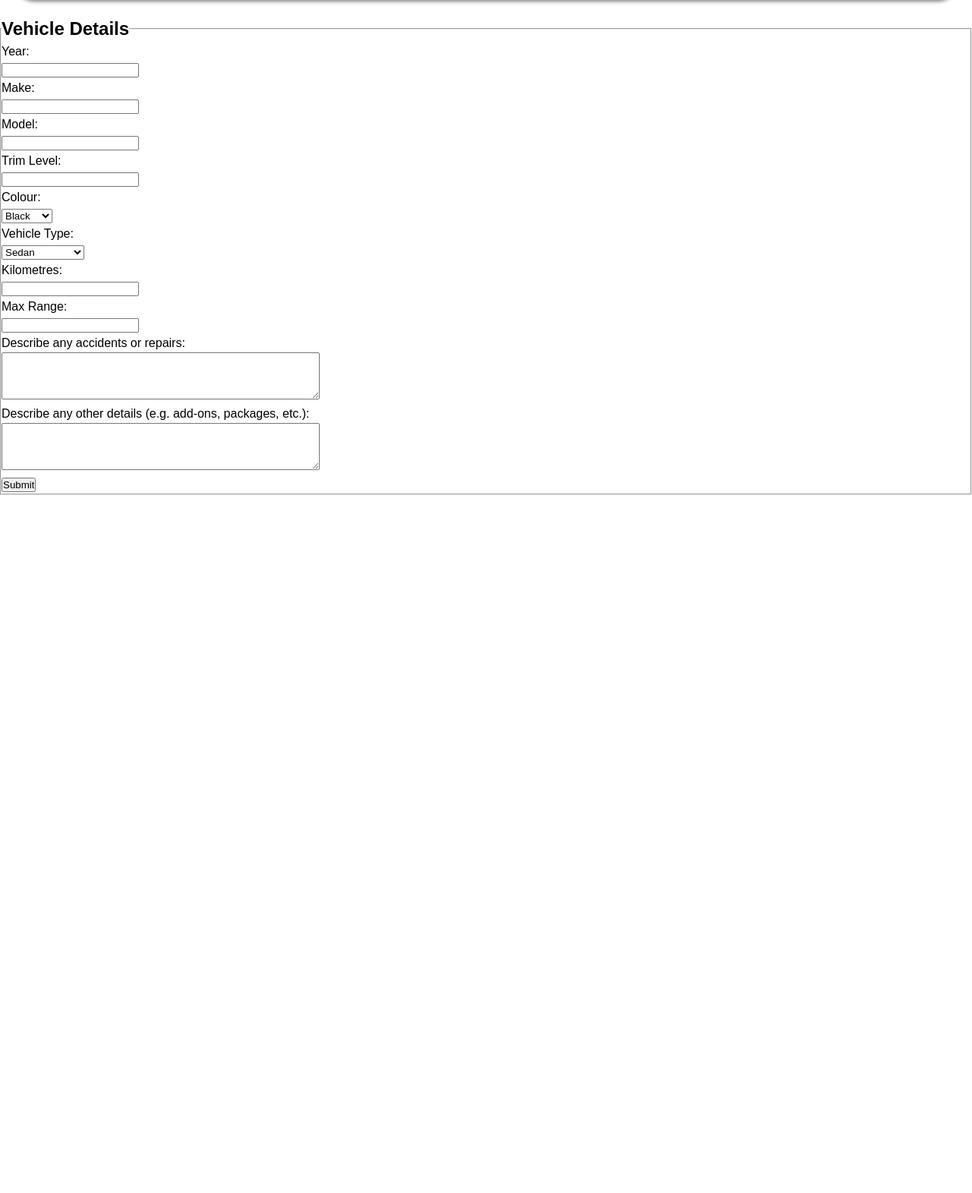
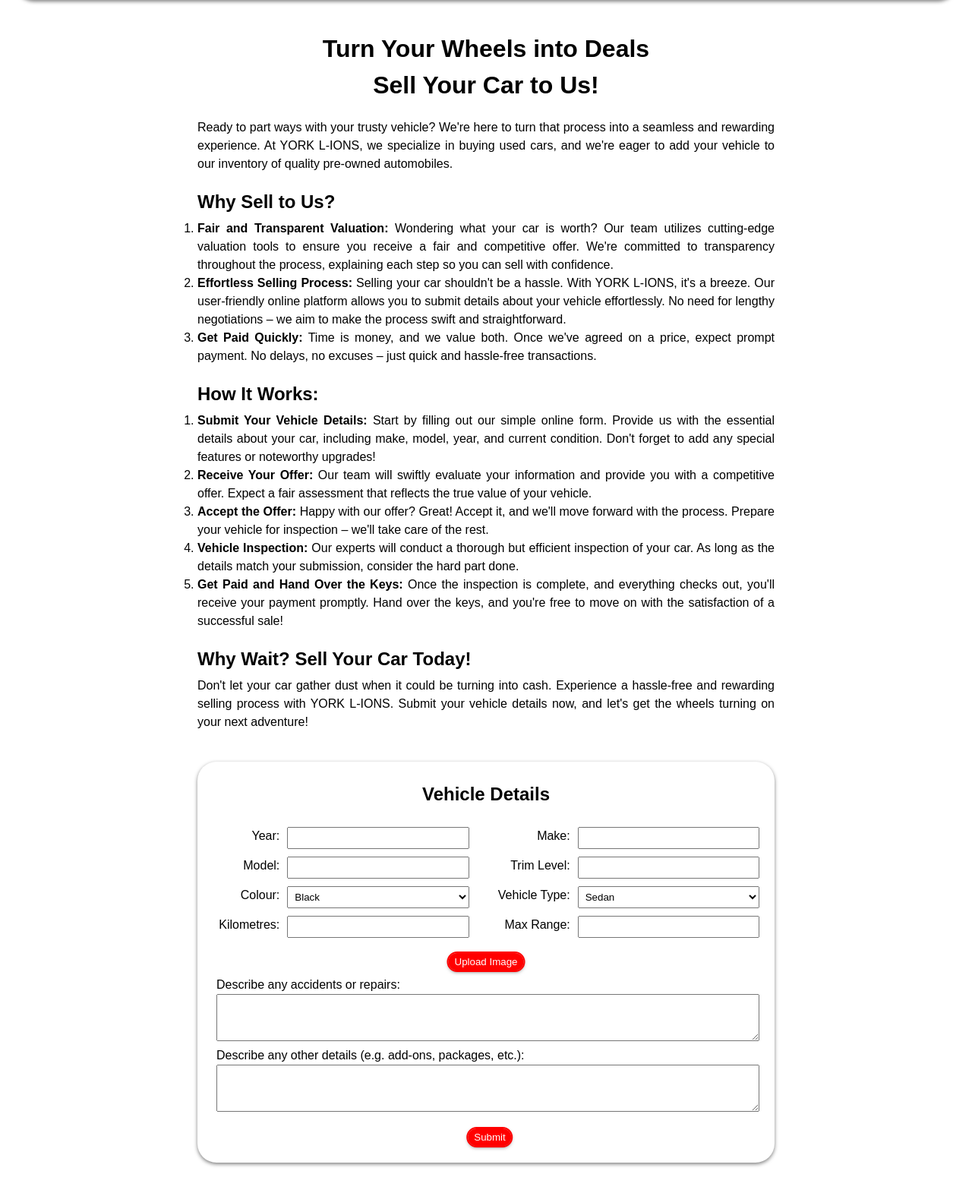
Before and after one commit to cskevhho/york-lions, a Flask app: page /trade-in in a window 1280 px wide. Shown: the part 88-1659 px from the top of the page at 76% size. Before the commit the page ends 740 px from the top, so only its background shows below. Run offline with Flask 3, Linux system fonts and the light colour scheme; a user stored in the database is signed in.

Commit message:
Beautified trade-in screen

```diff
--- a/yorklions/routes/cart/controller.py
+++ b/yorklions/routes/cart/controller.py
@@ -51,4 +51,4 @@
 @cart_ctrl.route("/clear_cart", methods=["POST"])
 def clear_cart():
     session["cart"] = []
-    return view_cart()
+    return redirect(url_for("cart.view"))
--- a/yorklions/routes/main.py
+++ b/yorklions/routes/main.py
@@ -56,7 +56,7 @@
 def trade_in():
     if request.method == "POST":
         trade_in_form.create_trade_in()
-        flash("Trade-in request submitted!", "success")
+        flash("Trade-in request submitted! You will recieve an email shortly with details.", "success")
         return redirect(url_for("main.main_index"))
 
     return render_template("trade-in.html")
--- a/yorklions/static/main.css
+++ b/yorklions/static/main.css
@@ -256,9 +256,10 @@
 }
 
 #image_404 {
-  border: 2px solid black;
-  border-radius: 2vh;
+  border-radius: 25px;
+  box-shadow: 0px 2px 10px rgba(0, 0, 0, 0.3);
   max-width: 25%;
+  margin-bottom: 10px;
 }
 
 .image_container {
--- a/yorklions/static/stylesheets/cart.css
+++ b/yorklions/static/stylesheets/cart.css
@@ -60,3 +60,8 @@
 .button.centred.clear_cart {
     width: fit-content;
 }
+
+#empty_cart_message {
+    text-align: center;
+    margin-top: 50px;
+}
--- /dev/null
+++ b/yorklions/static/stylesheets/trade-in.css
@@ -0,0 +1,74 @@
+#sign_in_message {
+    text-align: center;
+    margin: 40px;
+}
+
+#title {
+    text-align: center;
+    margin: 20px 0px 20px 0px;
+}
+
+#form_title {
+    text-align: center;
+    margin: 10px 0px 20px 0px;
+}
+
+h2 {
+    margin: 20px 0px 5px 0px;
+}
+
+p, ol {
+    text-align: justify;
+    hyphens: manual;
+}
+
+input, select {
+    padding: 5px;
+    width: 100%;
+    margin: 5px;
+}
+
+#form_grid {
+    display: grid;
+    grid-template-columns: auto auto auto auto;
+    margin: auto 10px 10px -30px;
+
+    > label {
+        text-align: right;
+        margin: 5px;
+        /* background-color: red; */
+    }
+}
+
+#text_areas {
+    width: 100%;
+    margin: 45px 10px 10px 10px;
+
+    > textarea {
+        width: 98%;
+        resize: vertical;
+    }
+}
+
+.button.image_upload {
+    margin-top: 5px;
+    position: absolute;
+    left: 50%;
+    -ms-transform: translateX(-50%);
+    transform: translateX(-50%);
+    width: fit-content;
+}
+
+.button.submit {
+    margin-top: 5px;
+    position: absolute;
+    left: 50%;
+    -ms-transform: translateX(-50%);
+    transform: translateX(-50%);
+    width: fit-content;
+}
+
+.floating_box {
+    margin: 40px 0px;
+    padding-bottom: 50px;
+}
--- a/yorklions/static/stylesheets/vehicle-details.css
+++ b/yorklions/static/stylesheets/vehicle-details.css
@@ -22,6 +22,8 @@
 .description {
     width: 100%;
     margin-left: 20px;
+    text-align: justify;
+    hyphens: manual;
 }
 
 .price_box {
--- a/yorklions/templates/cart.html
+++ b/yorklions/templates/cart.html
@@ -74,7 +74,7 @@
     </form>
     {% endif %}
 {% else %}
-    <p>Your shopping cart is empty</p>
+    <h2 id="empty_cart_message">Your shopping cart is empty</h2>
 {% endif %}
 </div>
 {% endblock content %}
--- a/yorklions/templates/trade-in.html
+++ b/yorklions/templates/trade-in.html
@@ -1,23 +1,53 @@
 {% extends "layout.html" %}
+
+{% block stylesheet  %}
+    <link rel="stylesheet" href="{{ url_for('static', filename='stylesheets/trade-in.css') }}">
+{% endblock stylesheet %}
 
 {% block content %}
 <!-- TODO: Make this look nice, add some text above explaining the process. -->
 
+<div class="centred_content_wrapper">
+    <div id="title">
+        <h1>Turn Your Wheels into Deals</h1>
+        <h1>Sell Your Car to Us!</h1>
+    </div>
+
+    <p>Ready to part ways with your trusty vehicle? We're here to turn that process into a seamless and rewarding experience. At YORK L-IONS, we specialize in buying used cars, and we're eager to add your vehicle to our inventory of quality pre-owned automobiles.</p>
+
+    <h2>Why Sell to Us?</h2>
+    <ol>
+        <li><strong>Fair and Transparent Valuation:</strong> Wondering what your car is worth? Our team utilizes cutting-edge valuation tools to ensure you receive a fair and competitive offer. We're committed to transparency throughout the process, explaining each step so you can sell with confidence.</li>
+        <li><strong>Effortless Selling Process:</strong> Selling your car shouldn't be a hassle. With YORK L-IONS, it's a breeze. Our user-friendly online platform allows you to submit details about your vehicle effortlessly. No need for lengthy negotiations – we aim to make the process swift and straightforward.</li>
+        <li><strong>Get Paid Quickly:</strong> Time is money, and we value both. Once we've agreed on a price, expect prompt payment. No delays, no excuses – just quick and hassle-free transactions.</li>
+    </ol>
+
+    <h2>How It Works:</h2>
+    <ol>
+        <li><strong>Submit Your Vehicle Details:</strong> Start by filling out our simple online form. Provide us with the essential details about your car, including make, model, year, and current condition. Don't forget to add any special features or noteworthy upgrades!</li>
+        <li><strong>Receive Your Offer:</strong> Our team will swiftly evaluate your information and provide you with a competitive offer. Expect a fair assessment that reflects the true value of your vehicle.</li>
+        <li><strong>Accept the Offer:</strong> Happy with our offer? Great! Accept it, and we'll move forward with the process. Prepare your vehicle for inspection – we'll take care of the rest.</li>
+        <li><strong>Vehicle Inspection:</strong> Our experts will conduct a thorough but efficient inspection of your car. As long as the details match your submission, consider the hard part done.</li>
+        <li><strong>Get Paid and Hand Over the Keys:</strong> Once the inspection is complete, and everything checks out, you'll receive your payment promptly. Hand over the keys, and you're free to move on with the satisfaction of a successful sale!</li>
+    </ol>
+
+    <h2>Why Wait? Sell Your Car Today!</h2>
+
+    <p>Don't let your car gather dust when it could be turning into cash. Experience a hassle-free and rewarding selling process with YORK L-IONS. Submit your vehicle details now, and let's get the wheels turning on your next adventure!</p>
+
     {% if current_user.is_authenticated %} <!-- Flask session management is just :chefs_kiss: -->
-    <form action="{{ url_for('main.trade_in') }}" method="post">
-        <fieldset>
-            <legend>
-                <h2>Vehicle Details</h2>
-            </legend>
-            <label for="year">Year:</label><br/>
-            <input type="number" id="year" name="year"/><br/>
-            <label for="make">Make:</label><br/>
-            <input type="text" id="make" name="make"/><br/>
-            <label for="model">Model:</label><br/>
-            <input type="text" id="model" name="model"/><br/>
-            <label for="trim">Trim Level:</label><br/>
-            <input type="text" id="trim" name="trim"/><br/>
-            <label for="colour">Colour:</label><br/>
+        <form action="{{ url_for('main.trade_in') }}" method="post" class="floating_box">
+            <h2 id="form_title">Vehicle Details</h2>
+            <div id="form_grid">
+                <label for="year">Year:</label>
+                <input type="number" id="year" name="year"/>
+                <label for="make">Make:</label>
+                <input type="text" id="make" name="make"/>
+                <label for="model">Model:</label>
+                <input type="text" id="model" name="model"/>
+                <label for="trim">Trim Level:</label>
+                <input type="text" id="trim" name="trim"/>
+                <label for="colour">Colour:</label>
                 <select id="colour" name="colour">
                     <option value="black">Black</option>
                     <option value="white">White</option>
@@ -31,8 +61,8 @@
                     <option value="pink">Pink</option>
                     <option value="beige">Beige</option>
                     <option value="brown">Brown</option>
-            </select><br/>
-            <label for="type">Vehicle Type:</label><br/>
+                </select>
+                <label for="type">Vehicle Type:</label>
                 <select id="type" name="type">
                     <option value="sedan">Sedan</option>
                     <option value="coupe">Coupe</option>
@@ -43,21 +73,25 @@
                     <option value="coupe">Pickup Truck</option>
                     <option value="coupe">Minivan</option>
                     <option value="coupe">SUV</option>
-            </select><br/>
-            <label for="kilometres">Kilometres:</label><br/>
-            <input type="number" id="kilometres" name="kilometres"/><br/>
-            <label for="max_range">Max Range:</label><br/>
-            <input type="number" id="max_range" name="max_range"/><br/>
+                </select>
+                <label for="kilometres">Kilometres:</label>
+                <input type="number" id="kilometres" name="kilometres"/>
+                <label for="max_range">Max Range:</label>
+                <input type="number" id="max_range" name="max_range"/>
+            </div>
+            <button class="button image_upload">Upload Image</button>
+            <div id="text_areas">
                 <label for="accidents">Describe any accidents or repairs:</label><br/>
-            <textarea id="accidents" name="accidents" rows="4" cols="50"></textarea><br/>
-            <label for="details">Describe any other details (e.g. add-ons, packages, etc.):</label><br/>
-            <textarea id="details" name="details" rows="4" cols="50"></textarea><br/>
-            <input type="submit" value="Submit">
-        </fieldset>
+                <textarea id="accidents" name="accidents" rows="4" cols="50"></textarea><br />
+                <label for="details">Describe any other details (e.g. add-ons, packages, etc.):</label><br />
+                <textarea id="details" name="details" rows="4" cols="50"></textarea>
+            </div>
+            <input type="submit" value="Submit" class="button submit">
         </form>
     {% else %}
-    <h3><a href="{{ url_for('auth.login') }}">Sign In</a> or <a href="{{ url_for('auth.register') }}">Register</a> to sell your car today!</h3>
+        <h2 id="sign_in_message"><a href="{{ url_for('auth.login') }}">Sign In</a> or <a href="{{ url_for('auth.register') }}">Register</a> to sell your car today!</h2>
     {% endif %}
+</div>
 
 
 {% endblock %}
```
Lines whose indentation alone changed are shown as unchanged.
